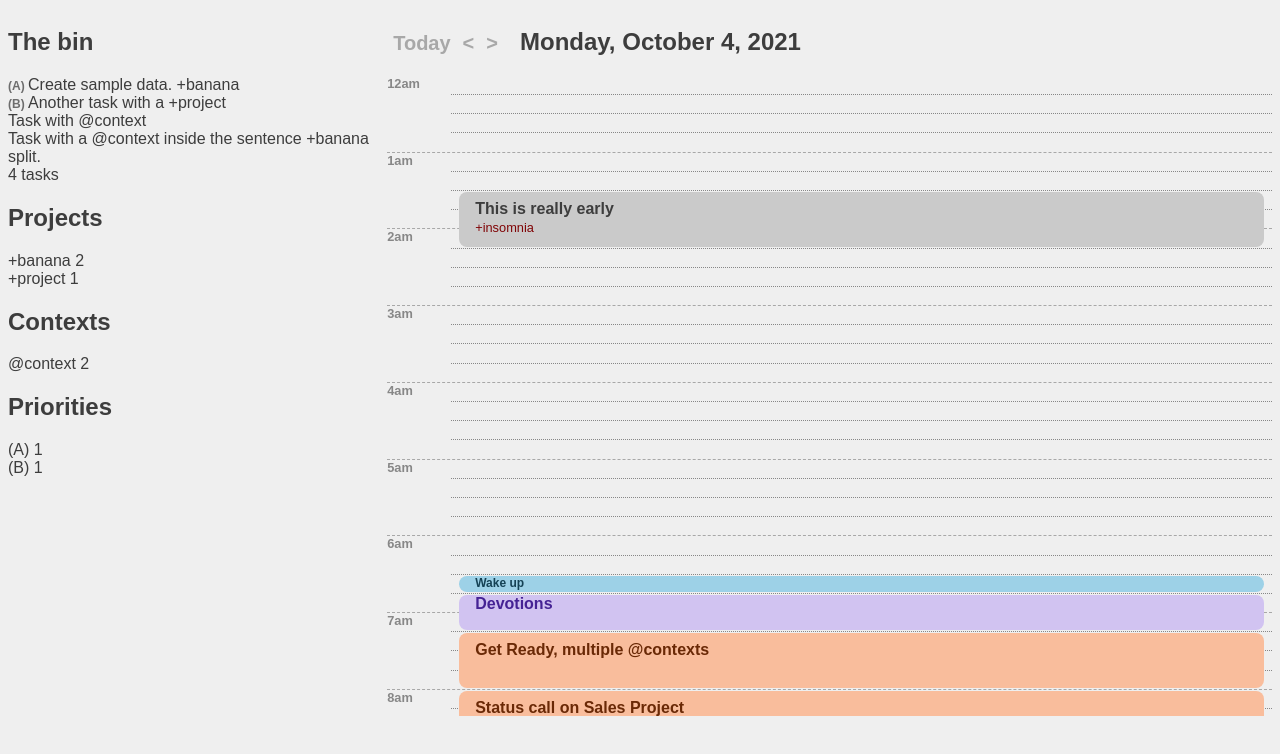
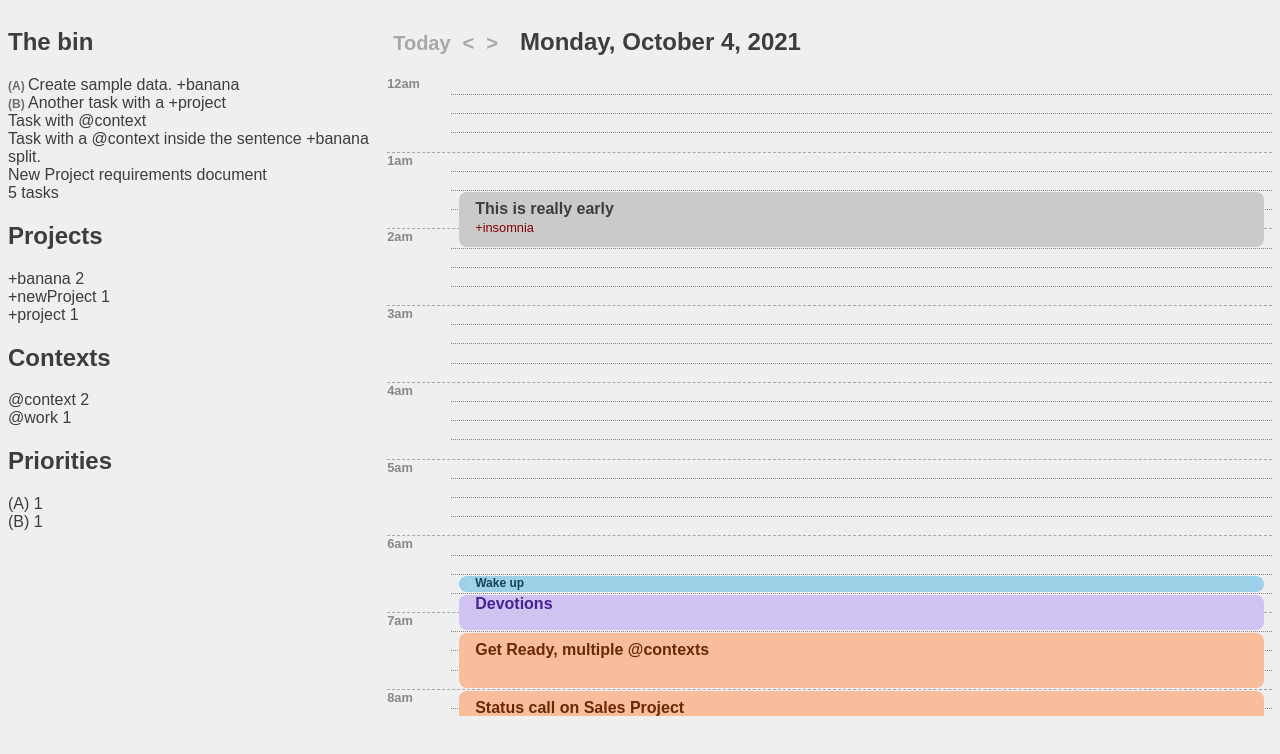
Before and after one commit to y0mbo/todo.txt, a React (Create React App) app: page / in a window 1280 px wide. Shown: the top 754 px of the page. Built offline with nearby package versions, Linux system fonts and the light colour scheme; a web font is replaced by a local one.

Commit message:
Created a matching event and task.

```diff
--- a/src/sampleEvents.js
+++ b/src/sampleEvents.js
@@ -124,7 +124,7 @@ const sampleEvents = {
     },
     event13: {
         duid: "13",
-        summary: "Requirements document",
+        summary: "New Project requirements document",
         description: "Create the requirements document for the new project.",
         dtstart: "2021-10-04T09:30:00",
         dtend: "2021-10-04T10:00:00",
--- a/src/sampleTasks.js
+++ b/src/sampleTasks.js
@@ -25,7 +25,7 @@ const sampleTasks = {
     raw: "2021-03-12 Task with @context tid:3",
   },
   task4: {
-    tid: "a",
+    tid: "4",
     contexts: "@context",
     createDate: "2021-03-12",
     projects: "+banana",
@@ -33,6 +33,15 @@ const sampleTasks = {
     raw:
       "2021-03-12 Task with a @context inside the sentence +banana split. tid:a",
   },
+  task5: {
+    tid: "5",
+    contexts: "@work",
+    createDate: "2021-03-12",
+    projects: "+newProject",
+    description: "New Project requirements document",
+    raw:
+      "2021-03-12 Requirements document @work +newProject tid:5",
+  },
 };
 
 export default sampleTasks;
```
